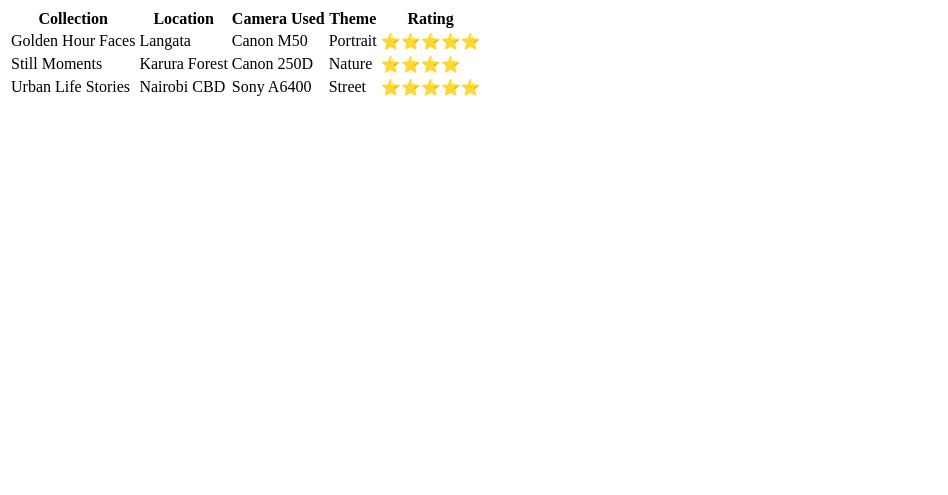
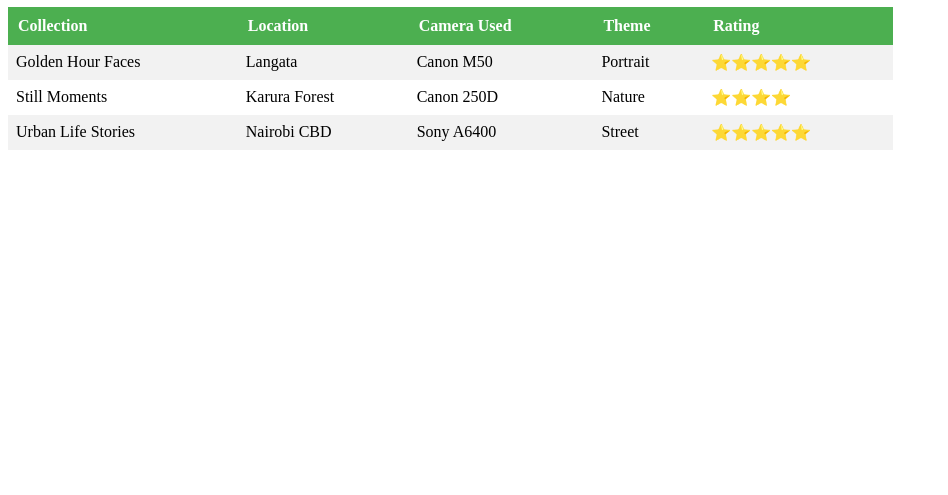
Before and after one commit to Ijatsa/Tables, a plain HTML site: page index.html in a window 1280 px wide. Shown: the part 305-800 px from the top of the page, without its empty margins (0-948 px from the left). Drawn offline with Linux system fonts and the light colour scheme.

Commit message:
Change external CSS link in index.html
Updated the external CSS link for the second table from a local path to 'tablestyle.css'.

```diff
--- a/index.html
+++ b/index.html
@@ -4,7 +4,7 @@
     <meta charset="UTF-8">
     <title>Tables</title>
     <!-- Link external CSS for second table -->
-    <link rel="stylesheet" href="C:\Users\jader\OneDrive\Desktop\style.css">
+    <link rel="stylesheet" href="tablestyle.css">
 </head>
 <body>
 
```
